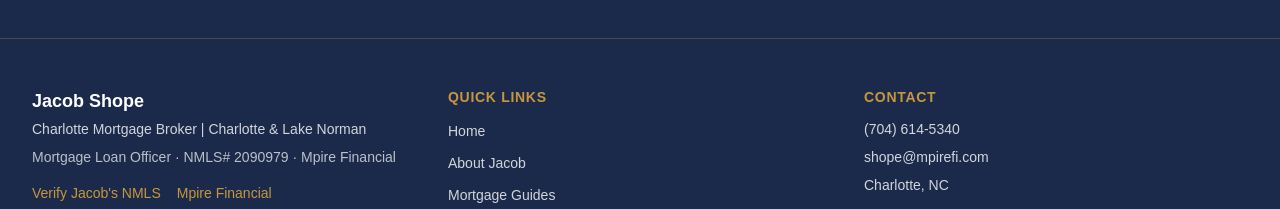
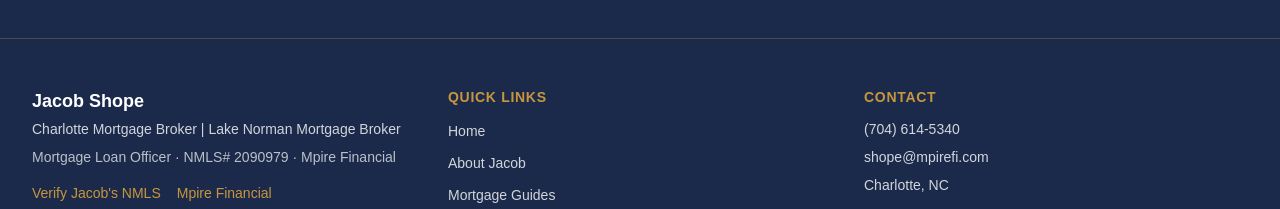
Before and after one commit to JLshope12/jacob-shope-mortgage, a Next.js app: page / in a window 1280 px wide. Shown: the part 6258-6467 px from the top of the page. Built offline with nearby package versions, Linux system fonts and the light colour scheme.

Commit message:
Strengthen sitewide links to Charlotte and Lake Norman authority hubs

```diff
--- a/components/layout/Footer.tsx
+++ b/components/layout/Footer.tsx
@@ -28,7 +28,15 @@ export function Footer() {
         <div className="grid gap-8 md:grid-cols-2 lg:grid-cols-3">
           <div>
             <p className="text-lg font-bold text-white">Jacob Shope</p>
-            <p className="mt-1 text-sm text-white/80">Charlotte Mortgage Broker | Charlotte &amp; Lake Norman</p>
+            <p className="mt-1 text-sm text-white/80">
+              <Link href="/service-areas/charlotte" className="transition-colors hover:text-gold">
+                Charlotte Mortgage Broker
+              </Link>{" "}
+              |{" "}
+              <Link href="/service-areas/lake-norman" className="transition-colors hover:text-gold">
+                Lake Norman Mortgage Broker
+              </Link>
+            </p>
             <p className="mt-2 text-sm text-white/70">Mortgage Loan Officer · NMLS# 2090979 · Mpire Financial</p>
             <div className="mt-4 flex flex-wrap gap-x-4 gap-y-2">
               <a href={JACOB_NMLS_URL} target="_blank" rel="noopener noreferrer" className="inline-flex text-sm font-medium text-gold hover:underline">
```
